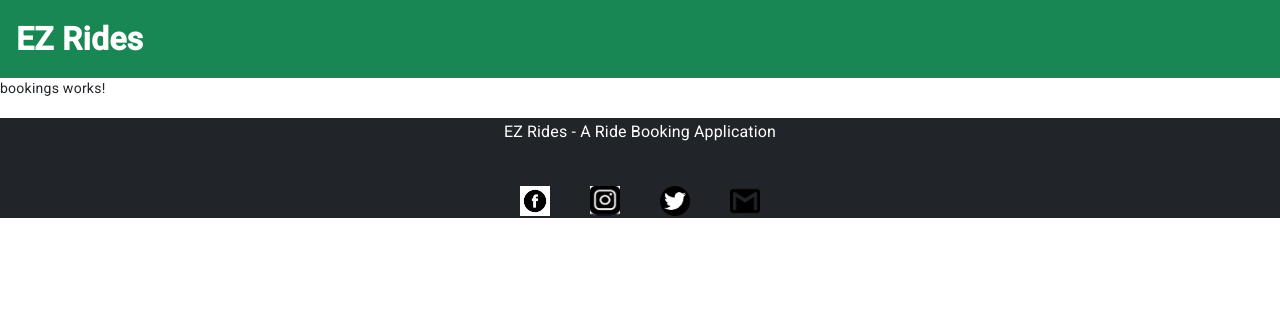
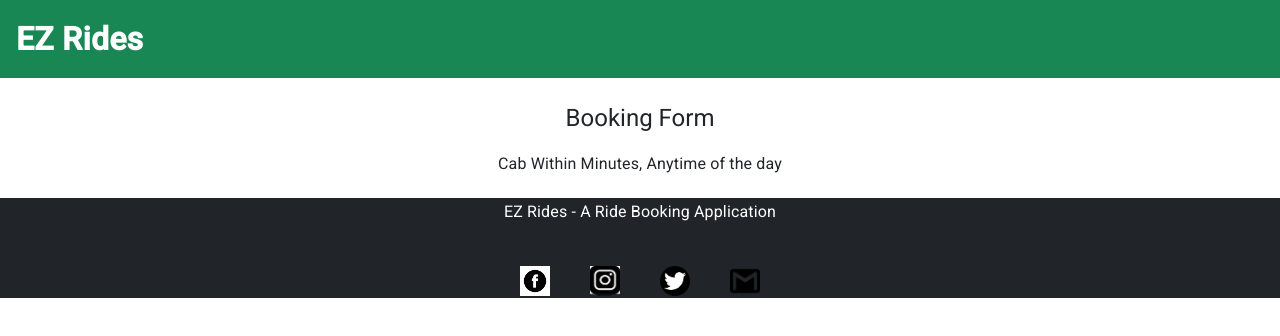
Before and after one commit to ashimaakash03/ride-booking-application, an Angular app in the folder ride-booking-application-frontend/: page /booking in a window 1280 px wide. Shown: the top 336 px of the page. Built offline with nearby package versions, Linux system fonts and the light colour scheme.

Commit message:
modified display in footer.component.css

```diff
--- a/ride-booking-application-frontend/src/app/components/bookings/bookings.component.html
+++ b/ride-booking-application-frontend/src/app/components/bookings/bookings.component.html
@@ -1 +1,4 @@
-<p>bookings works!</p>
+<div class="container-fluid mt-4 text-center">
+	<h1> Booking Form </h1>
+	<h3> Cab Within Minutes, Anytime of the day</h3>
+</div>
--- a/ride-booking-application-frontend/src/app/components/footer/footer.component.css
+++ b/ride-booking-application-frontend/src/app/components/footer/footer.component.css
@@ -2,7 +2,6 @@ div {
 	height: 100px;
 	text-align: center;
 	color: white;
-	margin-bottom: 0;
 }
 
 h3 {
```
